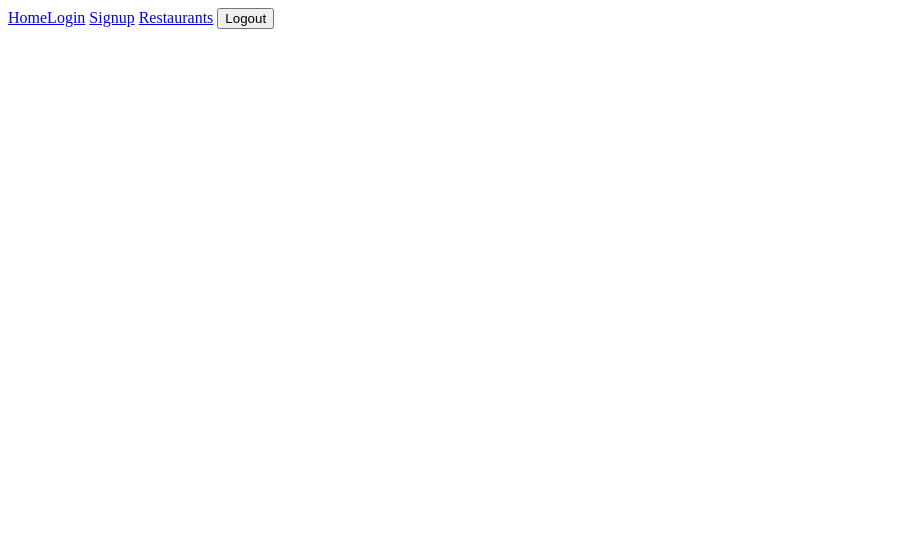
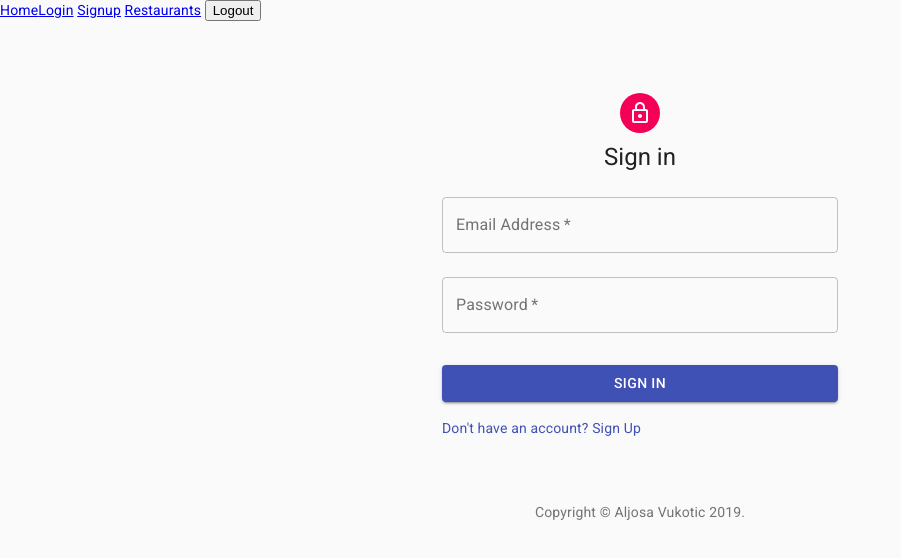
Before and after one commit to nkzd/food-ordering-spring-react, a React (Vite) app in the folder food-ordering-frontend/: page /admin/login in a window 1280 px wide. Shown: the top 558 px of the page, without its empty margins (0-901 px from the left). Built offline with nearby package versions, Linux system fonts and the light colour scheme.

Commit message:
Add basic page authentication with private and public routes

```diff
--- a/food-ordering-frontend/package.json
+++ b/food-ordering-frontend/package.json
@@ -1,5 +1,5 @@
 {
-  "name": "hooks-router-auth",
+  "name": "food-ordering-frontend",
   "version": "1.0.0",
   "description": "",
   "main": "index.js",
--- a/food-ordering-frontend/src/App.js
+++ b/food-ordering-frontend/src/App.js
@@ -9,18 +9,31 @@ import Restaurants from "./pages/Restaurants";
 import CreateRestaurant from "./pages/CreateRestaurant";
 import Restaurant from "./pages/Restaurant";
 import CreateFoodArticle from "./pages/CreateFoodArticle";
+import NotFound from "./pages/NotFound";
+import { PublicRoute, ProtectedRoute } from "./Routes";
 const App = () => {
   return (
     <AuthProvider>
       <Nav />
       <Router>
-        <Home path="/" />
-        <AdminSignup path="signup" />
-        <Login path="login" />
-        <Restaurants path="restaurants" />
-        <CreateRestaurant path="restaurants/create" />
-        <Restaurant path="restaurants/:restaurantId" />
-        <CreateFoodArticle path="restaurants/:restaurantId/AddFoodArticle" />
+        <PublicRoute component={Home} path="/admin/" />
+        <PublicRoute component={AdminSignup} path="/admin/signup" />
+        <PublicRoute component={Login} path="/admin/login" />
+        <ProtectedRoute component={Restaurants} path="/admin/restaurants" />
+        <ProtectedRoute
+          component={CreateRestaurant}
+          path="/admin/restaurants/create"
+        />
+        <ProtectedRoute
+          component={Restaurant}
+          path="/admin/restaurants/:restaurantId"
+        />
+        <ProtectedRoute
+          component={CreateFoodArticle}
+          path="/admin/restaurants/:restaurantId/AddFoodArticle"
+        />
+
+        <PublicRoute default component={NotFound} />
       </Router>
     </AuthProvider>
   );
--- /dev/null
+++ b/food-ordering-frontend/src/Routes.js
@@ -0,0 +1,17 @@
+import React, { useContext } from "react";
+import { Redirect } from "@reach/router";
+import { authStore } from "./store/AuthStore";
+const ProtectedRoute = ({ component: Component, ...rest }) => {
+  const authContext = useContext(authStore);
+  if (!authContext.state.isAuthenticated) {
+    return <Redirect from="" to="/admin/login" noThrow />;
+  } else {
+    return <Component {...rest} />;
+  }
+};
+
+const PublicRoute = ({ component: Component, ...rest }) => {
+  return <Component {...rest} />;
+};
+
+export { ProtectedRoute, PublicRoute };
--- a/food-ordering-frontend/src/components/AdminBar.js
+++ b/food-ordering-frontend/src/components/AdminBar.js
@@ -46,13 +46,13 @@ export default function ButtonAppBar(props) {
             onClick={() => {
               switch (props.pageName) {
                 case "Food Articles":
-                  navigate(`/restaurants/${props.restaurantId}/AddFoodArticle`);
+                  navigate(`/admin/restaurants/${props.restaurantId}/AddFoodArticle`);
                   break;
                 case "Restaurants":
-                  navigate("/restaurants/create");
+                  navigate("/admin/restaurants/create");
                   break;
                 default:
-                  navigate("/restaurants/create");
+                  navigate("/admin/restaurants/create");
                   break;
               }
             }}
--- a/food-ordering-frontend/src/components/Nav.js
+++ b/food-ordering-frontend/src/components/Nav.js
@@ -11,9 +11,10 @@ const Nav = () => {
 
   return (
     <nav>
-      <Link to="/">Home</Link>
-      <Link to="/login">Login</Link> <Link to="/signup">Signup</Link>{" "}
-      <Link to="/restaurants">Restaurants</Link>{" "}
+      <Link to="/admin/">Home</Link>
+      <Link to="/admin/login">Login</Link>{" "}
+      <Link to="/admin/signup">Signup</Link>{" "}
+      <Link to="/admin/restaurants">Restaurants</Link>{" "}
       <button onClick={handleLogout}>Logout</button>
     </nav>
   );
--- a/food-ordering-frontend/src/pages/AdminSignup.js
+++ b/food-ordering-frontend/src/pages/AdminSignup.js
@@ -10,14 +10,10 @@ import LockOutlinedIcon from "@material-ui/icons/LockOutlined";
 import Typography from "@material-ui/core/Typography";
 import { makeStyles } from "@material-ui/core/styles";
 import Container from "@material-ui/core/Container";
-import { Link as RouterLink } from "@reach/router";
+import { Link as RouterLink, navigate } from "@reach/router";
 
 export default function SignUp() {
   const classes = useStyles();
-
-  //const [userName, setUserName] = React.useState("");
-
-  const [registerPoruka, setRegisterPoruka] = React.useState("");
 
   const [isLoading, setIsLoading] = React.useState(false);
 
@@ -40,7 +36,6 @@ export default function SignUp() {
       method: "POST",
       headers: {
         "Content-Type": "application/json"
-        //"Access-Control-Allow-Origin": "*"
       },
       body: JSON.stringify({
         username: fields.username,
@@ -56,20 +51,17 @@ export default function SignUp() {
       })
       .then(json => {
         setFieldErrors(initialFieldErrors);
-        setRegisterPoruka("uspjesna registracija!");
+        navigate("/admin/login");
       })
       .catch(err => {
         if (err.text) {
           err.text().then(errorMessage => {
             const errObj = JSON.parse(errorMessage);
 
-            console.log(errObj);
-            console.log(fieldErrors);
             setFieldErrors({ ...initialFieldErrors, ...errObj });
           });
         } else {
           setFieldErrors(initialFieldErrors);
-          setRegisterPoruka("Greska!");
         }
       });
     setIsLoading(false);
@@ -78,7 +70,6 @@ export default function SignUp() {
   return (
     <Container component="main" maxWidth="xs">
       <p>{isLoading ? "Loading..." : ""}</p>
-      <p>{registerPoruka ? registerPoruka : ""}</p>
       <CssBaseline />
       <div className={classes.paper}>
         <Avatar className={classes.avatar}>
--- a/food-ordering-frontend/src/pages/Home.js
+++ b/food-ordering-frontend/src/pages/Home.js
@@ -1,12 +1,11 @@
 import React, { useContext } from "react";
 import { authStore } from "../store/AuthStore";
 const Home = () => {
-  const globalState = useContext(authStore);
-  console.log(globalState);
+  const authContext = useContext(authStore);
 
   return (
     <>
-      <p>{JSON.stringify(globalState)};</p>
+      <p>{JSON.stringify(authContext)};</p>
     </>
   );
 };
--- a/food-ordering-frontend/src/pages/Login.js
+++ b/food-ordering-frontend/src/pages/Login.js
@@ -22,9 +22,6 @@ export default function SignIn() {
     username: "",
     password: ""
   });
-
-  const [loginPoruka, setloginPoruka] = React.useState("");
-
   const [fieldErrors, setFieldErrors] = React.useState({
     username: "",
     password: ""
@@ -42,7 +39,6 @@ export default function SignIn() {
       method: "POST",
       headers: {
         "Content-Type": "application/json"
-        //"Access-Control-Allow-Origin": "*"
       },
       body: JSON.stringify({
         username: fields.username,
@@ -57,8 +53,6 @@ export default function SignIn() {
       })
       .then(json => {
         setFieldErrors(initialFieldErrors);
-        setloginPoruka(`uspjesan login! token je: ${JSON.stringify(json)}`);
-        //ovde treba login handle
 
         dispatch({
           type: "login",
@@ -67,8 +61,9 @@ export default function SignIn() {
             username: fields.username
           }
         });
-        //nakon uspjesnog logina idi na home
-        navigate("/");
+      })
+      .then(() => {
+        navigate("/admin/");
       })
       .catch(err => {
         if (err.text) {
@@ -82,15 +77,12 @@ export default function SignIn() {
           });
         } else {
           setFieldErrors(initialFieldErrors);
-          console.log(err);
-          setloginPoruka("Cudna greska! err: " + JSON.stringify(err));
         }
       });
   };
 
   return (
     <Container component="main" maxWidth="xs">
-      <p>{loginPoruka ? loginPoruka : ""}</p>
       <CssBaseline />
       <div className={classes.paper}>
         <Avatar className={classes.avatar}>
--- /dev/null
+++ b/food-ordering-frontend/src/pages/NotFound.js
@@ -0,0 +1,7 @@
+import React from "react";
+
+const NotFound = () => {
+  return <p>Not Found!</p>;
+};
+
+export default NotFound;
--- a/food-ordering-frontend/src/store/AuthStore.js
+++ b/food-ordering-frontend/src/store/AuthStore.js
@@ -1,10 +1,20 @@
 import React, { createContext, useReducer } from "react";
 
-const initialState = {
+let initialState = {
   token: "",
   username: "",
-  isAuthenticated: "false"
+  isAuthenticated: false
 };
+
+if (localStorage.getItem("authState")) {
+  const cachedState = JSON.parse(localStorage.getItem("authState"));
+  initialState = {
+    token: cachedState.token,
+    username: cachedState.username,
+    isAuthenticated: cachedState.isAuthenticated
+  };
+}
+
 const authStore = createContext(initialState);
 const { Provider } = authStore;
 
@@ -12,8 +22,14 @@ const AuthProvider = ({ children }) => {
   const [state, dispatch] = useReducer((state, action) => {
     switch (action.type) {
       case "login":
-        localStorage.setItem("token", action.payload.token);
-        localStorage.setItem("username", action.payload.username);
+        localStorage.setItem(
+          "authState",
+          JSON.stringify({
+            token: action.payload.token,
+            username: action.payload.username,
+            isAuthenticated: true
+          })
+        );
         return {
           token: action.payload.token,
           username: action.payload.username,
@@ -30,7 +46,7 @@ const AuthProvider = ({ children }) => {
           isAuthenticated: false
         };
       default:
-        throw new Error("Nemam ovakav tip");
+        throw new Error("No case");
     }
   }, initialState);
   return <Provider value={{ state, dispatch }}>{children}</Provider>;
```
Also changed, not shown: 2 other files (tests, documents, lock files or other folders).
